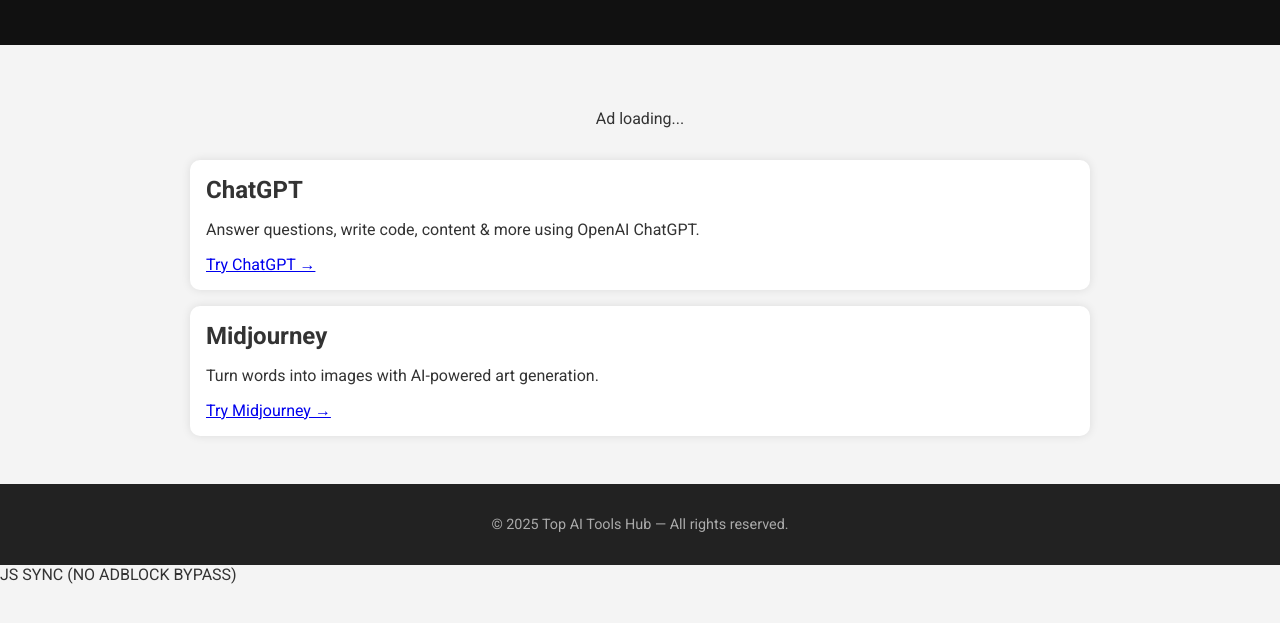
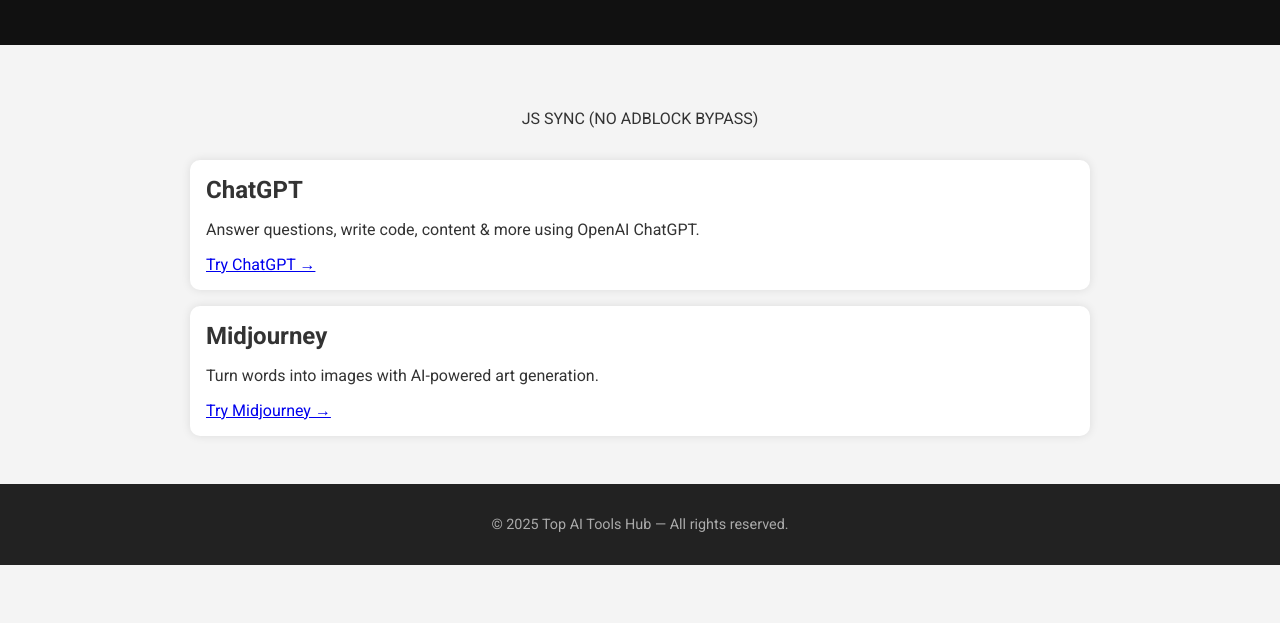
Before and after one commit to smaa685/superai-tools, a plain HTML site: page index.html in a window 1280 px wide. Shown: the part 135-758 px from the top of the page. Drawn offline with Linux system fonts and the light colour scheme.

Commit message:
Update index.html

```diff
--- a/index.html
+++ b/index.html
@@ -26,8 +26,8 @@
 <div class="container">
 
   <div class="ads">
-    <!-- AdSense AD block will go here -->
-    <p>Ad loading...</p>
+    JS SYNC (NO ADBLOCK BYPASS)
+<script type='text/javascript' src='//pl26821848.profitableratecpm.com/be/af/64/beaf64b93ac35079d08f7ea21027a550.js'></script>
   </div>
 
   <div class="tool">
@@ -47,7 +47,6 @@
 <footer>
   &copy; 2025 Top AI Tools Hub — All rights reserved.
 </footer>
-JS SYNC (NO ADBLOCK BYPASS)
-<script type='text/javascript' src='//pl26821848.profitableratecpm.com/be/af/64/beaf64b93ac35079d08f7ea21027a550.js'></script>
+
 </body>
 </html>
```
